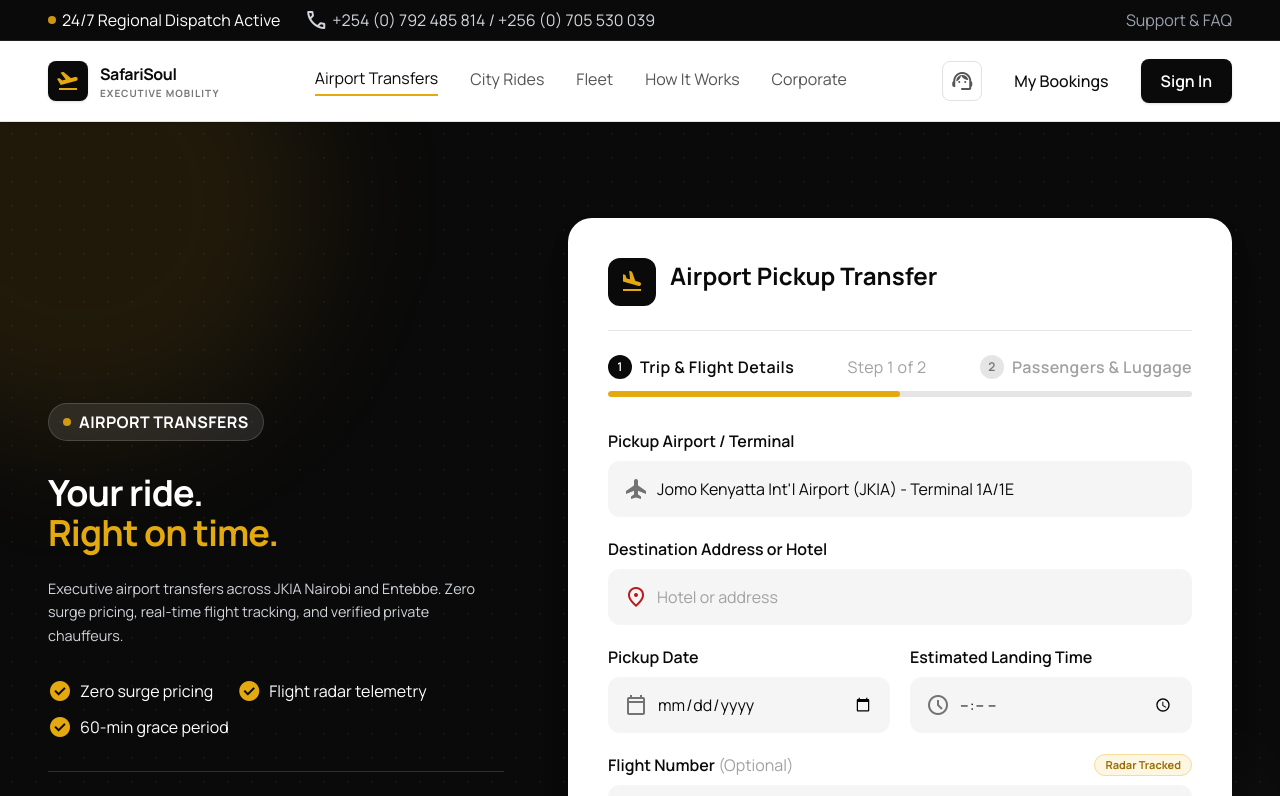
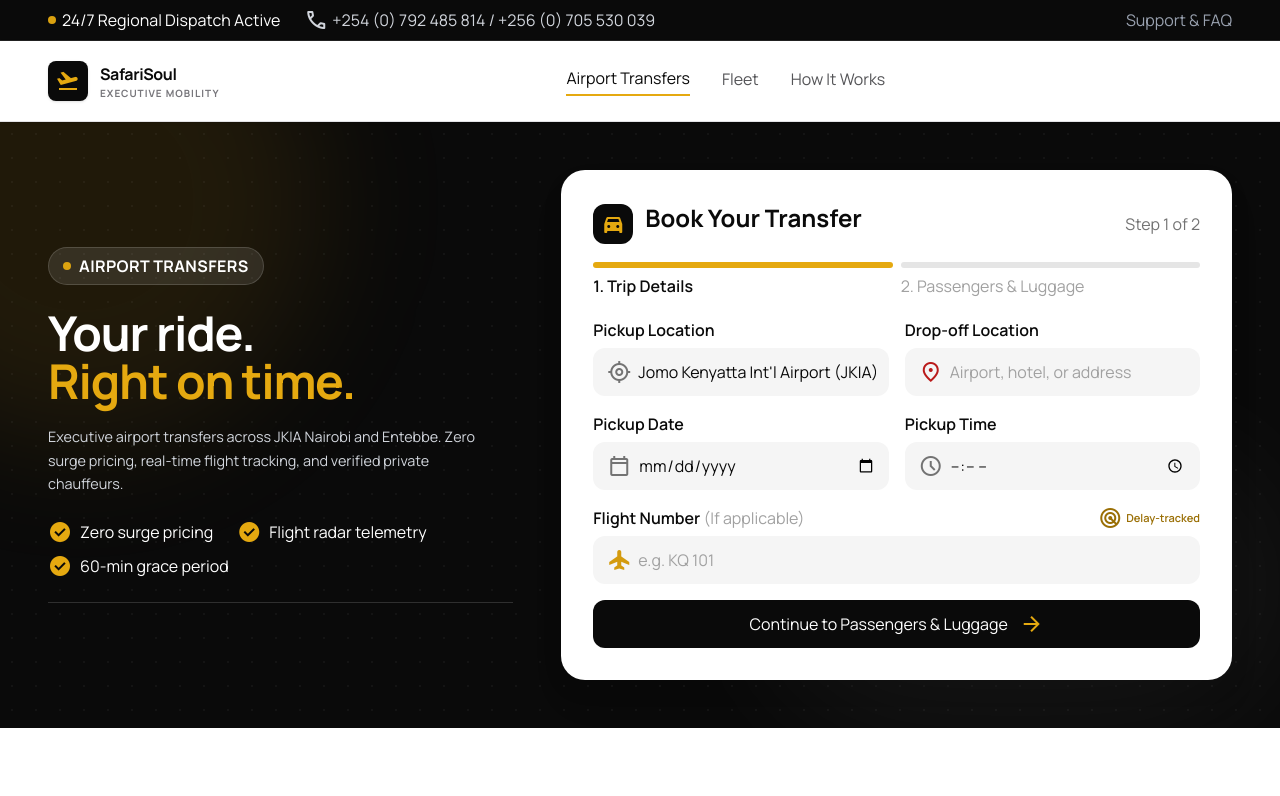
Before and after one commit to agwadan/safari-soul-transport, a Next.js app: page / in a window 1280 px wide. Shown: the top 796 px of the page. Built offline with nearby package versions, Linux system fonts and the light colour scheme.

Commit message:
Remove unused buttons and links on the top navbar

```diff
--- a/app/components/home/BookingWidget.tsx
+++ b/app/components/home/BookingWidget.tsx
@@ -17,15 +17,40 @@
   min: number;
   max: number;
 }[] = [
-  { key: "passengers", label: "Passengers", hint: "Adults & children", icon: "group", min: 1, max: 20 },
-  { key: "suitcases", label: "Checked suitcases", hint: "Large / standard", icon: "luggage", min: 0, max: 20 },
-  { key: "handbags", label: "Cabin bags", hint: "Small bags & carry-ons", icon: "work", min: 0, max: 20 },
+  {
+    key: "passengers",
+    label: "Passengers",
+    hint: "Adults & children",
+    icon: "group",
+    min: 1,
+    max: 20,
+  },
+  {
+    key: "suitcases",
+    label: "Checked suitcases",
+    hint: "Large / standard",
+    icon: "luggage",
+    min: 0,
+    max: 20,
+  },
+  {
+    key: "handbags",
+    label: "Cabin bags",
+    hint: "Carry-ons & small bags",
+    icon: "work",
+    min: 0,
+    max: 20,
+  },
 ];
 
+const steps = ["Trip Details", "Passengers & Luggage"];
+
 const field =
-  "w-full h-14 bg-neutral-100 border border-transparent rounded-xl font-body-md text-body-md text-[#0a0a0a] placeholder:text-neutral-400 focus:bg-white focus:border-[#0a0a0a] focus:ring-2 focus:ring-[#e5a910]/30 outline-none transition-all";
-const label = "block font-label-sm text-label-sm font-semibold text-[#0a0a0a] mb-2";
-const icon = "absolute left-4 top-1/2 -translate-y-1/2 material-symbols-outlined text-[20px]";
+  "w-full h-12 bg-neutral-100 border border-transparent rounded-xl font-body-md text-body-md text-[#0a0a0a] placeholder:text-neutral-400 focus:bg-white focus:border-[#0a0a0a] focus:ring-2 focus:ring-[#e5a910]/30 outline-none transition-all";
+const label =
+  "block font-label-sm text-label-sm font-semibold text-[#0a0a0a] mb-1.5";
+const icon =
+  "absolute left-3.5 top-1/2 -translate-y-1/2 material-symbols-outlined text-[20px]";
 
 const todayLocal = () => {
   const d = new Date();
@@ -41,11 +66,15 @@
   const [modalOpen, setModalOpen] = useState(false);
   const closeModal = useCallback(() => setModalOpen(false), []);
 
-  const set = (k: keyof TripDetails) => (e: React.ChangeEvent<HTMLInputElement>) =>
+  const set =
+    (k: keyof TripDetails) => (e: React.ChangeEvent<HTMLInputElement>) =>
       setTrip((t) => ({ ...t, [k]: e.target.value }));
 
   const adjust = (key: keyof Counts, delta: number, min: number, max: number) =>
-    setCounts((c) => ({ ...c, [key]: Math.min(max, Math.max(min, c[key] + delta)) }));
+    setCounts((c) => ({
+      ...c,
+      [key]: Math.min(max, Math.max(min, c[key] + delta)),
+    }));
 
   function next(e: React.FormEvent<HTMLFormElement>) {
     e.preventDefault();
@@ -53,112 +82,168 @@
     (["pickup", "destination", "date", "time"] as const).forEach((k) => {
       if (!trip[k].trim()) found[k] = "Required";
     });
-    if (trip.date && trip.date < todayLocal()) found.date = "Date is in the past";
+    if (trip.date && trip.date < todayLocal())
+      found.date = "Date is in the past";
     setErrors(found);
     if (Object.keys(found).length === 0) setStep(2);
   }
 
   const err = (k: string) =>
-    errors[k] ? <p className="mt-1 text-xs text-[#ba1a1a]">{errors[k]}</p> : null;
+    errors[k] ? (
+      <p className="mt-1 text-xs text-[#ba1a1a]">{errors[k]}</p>
+    ) : null;
 
   return (
-    <div className="bg-white rounded-3xl custom-shadow-lvl3 p-6 sm:p-10">
-      {/* Title */}
-      <div className="flex items-center gap-3.5 pb-6 mb-6 border-b border-neutral-200">
-        <div className="w-12 h-12 rounded-xl bg-[#0a0a0a] text-[#e5a910] flex items-center justify-center">
-          <span className="material-symbols-outlined text-[24px]" style={{ fontVariationSettings: "'FILL' 1" }}>
-            flight_land
+    <div className="bg-white rounded-3xl custom-shadow-lvl3 p-5 sm:p-6 lg:p-8">
+      {/* Title + step indicator in one compact header */}
+      <div className="flex items-center justify-between gap-3 mb-4">
+        <div className="flex items-center gap-3 min-w-0">
+          <div className="w-10 h-10 shrink-0 rounded-xl bg-[#0a0a0a] text-[#e5a910] flex items-center justify-center">
+            <span
+              className="material-symbols-outlined text-[22px]"
+              style={{ fontVariationSettings: "'FILL' 1" }}
+            >
+              directions_car
             </span>
           </div>
-        <h2 className="font-headline-sm text-headline-sm font-bold text-[#0a0a0a]">
-          Airport Pickup Transfer
+          <h2 className="font-headline-sm text-headline-sm font-bold text-[#0a0a0a] truncate">
+            Book Your Transfer
           </h2>
         </div>
-
-      {/* Progress */}
-      <div className="mb-8" aria-label={`Step ${step} of 2`}>
-        <div className="flex items-center justify-between font-label-sm text-label-sm tracking-wide">
-          <span className={`flex items-center gap-2 font-semibold ${step === 1 ? "text-[#0a0a0a]" : "text-neutral-400"}`}>
-            <span className={`w-6 h-6 rounded-full flex items-center justify-center text-xs ${step === 1 ? "bg-[#0a0a0a] text-white" : "bg-neutral-200 text-neutral-500"}`}>
-              {step === 2 ? "✓" : "1"}
-            </span>
-            <span className="hidden sm:inline">Trip &amp; Flight Details</span>
-            <span className="sm:hidden">Trip</span>
-          </span>
-          <span className="text-neutral-400">Step {step} of 2</span>
-          <span className={`flex items-center gap-2 font-semibold ${step === 2 ? "text-[#0a0a0a]" : "text-neutral-400"}`}>
-            <span className={`w-6 h-6 rounded-full flex items-center justify-center text-xs ${step === 2 ? "bg-[#0a0a0a] text-white" : "bg-neutral-200 text-neutral-500"}`}>
-              2
-            </span>
-            <span className="hidden sm:inline">Passengers &amp; Luggage</span>
-            <span className="sm:hidden">Luggage</span>
+        <span className="shrink-0 font-label-sm text-label-sm text-neutral-500">
+          Step {step} of 2
         </span>
       </div>
-        <div className="mt-3 h-1.5 rounded-full bg-neutral-200 overflow-hidden">
+
+      <ol
+        className="grid grid-cols-2 gap-2 mb-5"
+        aria-label={`Step ${step} of 2`}
+      >
+        {steps.map((name, i) => {
+          const n = i + 1;
+          const reached = step >= n;
+          return (
+            <li key={name}>
               <div
-            className="h-full rounded-full bg-[#e5a910] transition-all duration-300"
-            style={{ width: step === 1 ? "50%" : "100%" }}
+                className={`h-1.5 rounded-full transition-colors duration-300 ${reached ? "bg-[#e5a910]" : "bg-neutral-200"}`}
               />
+              <span
+                className={`mt-1.5 block font-label-sm text-label-sm ${step === n ? "font-semibold text-[#0a0a0a]" : "text-neutral-400"}`}
+              >
+                {n}. {name}
+              </span>
+            </li>
+          );
+        })}
+      </ol>
+
+      {step === 1 ? (
+        <form onSubmit={next} noValidate className="space-y-4">
+          <div className="grid grid-cols-1 md:grid-cols-2 gap-4">
+            <div>
+              <label htmlFor="pickup" className={label}>
+                Pickup Location
+              </label>
+              <div className="relative">
+                <span className={`${icon} text-neutral-500`}>
+                  my_location
+                </span>
+                <input
+                  id="pickup"
+                  className={`${field} pl-11 pr-3`}
+                  placeholder="Airport, hotel, or address"
+                  value={trip.pickup}
+                  onChange={set("pickup")}
+                />
+              </div>
+              {err("pickup")}
+            </div>
+            <div>
+              <label htmlFor="destination" className={label}>
+                Drop-off Location
+              </label>
+              <div className="relative">
+                <span className={`${icon} text-[#ba1a1a]`}>location_on</span>
+                <input
+                  id="destination"
+                  className={`${field} pl-11 pr-3`}
+                  placeholder="Airport, hotel, or address"
+                  value={trip.destination}
+                  onChange={set("destination")}
+                />
+              </div>
+              {err("destination")}
             </div>
           </div>
 
-      {step === 1 ? (
-        <form onSubmit={next} noValidate className="space-y-5">
+          <div className="grid grid-cols-1 sm:grid-cols-2 gap-4">
             <div>
-            <label htmlFor="pickup" className={label}>Pickup Airport / Terminal</label>
+              <label htmlFor="date" className={label}>
+                Pickup Date
+              </label>
               <div className="relative">
-              <span className={`${icon} text-neutral-500`}>local_airport</span>
-              <input id="pickup" className={`${field} pl-12 pr-4`} value={trip.pickup} onChange={set("pickup")} />
-            </div>
-            {err("pickup")}
-          </div>
-
-          <div>
-            <label htmlFor="destination" className={label}>Destination Address or Hotel</label>
-            <div className="relative">
-              <span className={`${icon} text-[#ba1a1a]`}>location_on</span>
-              <input id="destination" className={`${field} pl-12 pr-4`} placeholder="Hotel or address" value={trip.destination} onChange={set("destination")} />
-            </div>
-            {err("destination")}
-          </div>
-
-          <div className="grid grid-cols-1 sm:grid-cols-2 gap-5">
-            <div>
-              <label htmlFor="date" className={label}>Pickup Date</label>
-              <div className="relative">
-                <span className={`${icon} text-neutral-500`}>calendar_today</span>
-                <input id="date" type="date" className={`${field} pl-12 pr-4`} value={trip.date} onChange={set("date")} />
+                <span className={`${icon} text-neutral-500`}>
+                  calendar_today
+                </span>
+                <input
+                  id="date"
+                  type="date"
+                  className={`${field} pl-11 pr-3`}
+                  value={trip.date}
+                  onChange={set("date")}
+                />
               </div>
               {err("date")}
             </div>
             <div>
-              <label htmlFor="time" className={label}>Estimated Landing Time</label>
+              <label htmlFor="time" className={label}>
+                Pickup Time
+              </label>
               <div className="relative">
                 <span className={`${icon} text-neutral-500`}>schedule</span>
-                <input id="time" type="time" className={`${field} pl-12 pr-4`} value={trip.time} onChange={set("time")} />
+                <input
+                  id="time"
+                  type="time"
+                  className={`${field} pl-11 pr-3`}
+                  value={trip.time}
+                  onChange={set("time")}
+                />
               </div>
               {err("time")}
             </div>
           </div>
 
           <div>
-            <div className="flex items-center justify-between mb-2">
-              <label htmlFor="flight" className="font-label-sm text-label-sm font-semibold text-[#0a0a0a]">
-                Flight Number <span className="font-normal text-neutral-400">(Optional)</span>
+            <div className="flex items-center justify-between mb-1.5">
+              <label
+                htmlFor="flight"
+                className="font-label-sm text-label-sm font-semibold text-[#0a0a0a]"
+              >
+                Flight Number{" "}
+                <span className="font-normal text-neutral-400">(If applicable)</span>
               </label>
-              <span className="bg-[#FDF6E2] text-[#9a6f05] text-[11px] font-bold px-2.5 py-0.5 rounded-full border border-[#f5de99]">
-                Radar Tracked
+              <span className="flex items-center gap-1 text-[11px] font-semibold text-[#9a6f05]">
+                <span className="material-symbols-outlined text-[14px]">
+                  radar
+                </span>
+                Delay-tracked
               </span>
             </div>
             <div className="relative">
               <span className={`${icon} text-[#d49b0e]`}>flight</span>
-              <input id="flight" className={`${field} pl-12 pr-4`} placeholder="e.g. KQ 101" value={trip.flight} onChange={set("flight")} />
+              <input
+                id="flight"
+                className={`${field} pl-11 pr-3`}
+                placeholder="e.g. KQ 101"
+                value={trip.flight}
+                onChange={set("flight")}
+              />
             </div>
           </div>
 
           <button
             type="submit"
-            className="group w-full h-14 bg-[#0a0a0a] hover:bg-[#1f1f1f] text-white rounded-xl font-headline-sm text-headline-sm flex items-center justify-center gap-3 transition-all active:scale-[0.99]"
+            className="group w-full h-12 bg-[#0a0a0a] hover:bg-[#1f1f1f] text-white rounded-xl font-headline-sm text-headline-sm flex items-center justify-center gap-3 transition-all active:scale-[0.99]"
           >
             Continue to Passengers &amp; Luggage
             <span className="material-symbols-outlined text-[20px] text-[#e5a910] transition-transform group-hover:translate-x-1">
@@ -167,52 +252,68 @@
           </button>
         </form>
       ) : (
-        <div className="space-y-2">
+        <div>
+          <div className="grid grid-cols-1 md:grid-cols-3 gap-3">
             {counters.map((c) => (
-            <div key={c.key} className="flex items-center justify-between py-4 border-b border-neutral-200">
-              <div className="flex items-center gap-3.5">
-                <span className="material-symbols-outlined text-[22px] text-neutral-500">{c.icon}</span>
+              <div
+                key={c.key}
+                className="flex md:flex-col items-center justify-between md:justify-center gap-3 md:gap-4 rounded-2xl border border-neutral-200 p-4 md:py-5"
+              >
+                <div className="flex md:flex-col items-center gap-3 md:gap-1 md:text-center">
+                  <span className="material-symbols-outlined text-[22px] text-neutral-500">
+                    {c.icon}
+                  </span>
                   <div>
-                  <div className="font-body-md text-body-md font-semibold text-[#0a0a0a]">{c.label}</div>
-                  <div className="font-label-sm text-label-sm text-neutral-500">{c.hint}</div>
+                    <div className="font-body-md text-body-md font-semibold text-[#0a0a0a]">
+                      {c.label}
+                    </div>
+                    <div className="font-label-sm text-label-sm text-neutral-500">
+                      {c.hint}
                     </div>
                   </div>
-              <div className="flex items-center gap-4">
+                </div>
+                <div className="flex items-center gap-3">
                   <button
                     type="button"
                     aria-label={`Fewer ${c.label}`}
                     disabled={counts[c.key] <= c.min}
                     onClick={() => adjust(c.key, -1, c.min, c.max)}
-                  className="w-11 h-11 rounded-full border border-neutral-300 text-xl hover:border-[#0a0a0a] disabled:opacity-30 disabled:cursor-not-allowed transition-colors"
+                    className="w-10 h-10 rounded-full border border-neutral-300 text-xl hover:border-[#0a0a0a] disabled:opacity-30 disabled:cursor-not-allowed transition-colors"
                   >
                     −
                   </button>
-                <span className="w-6 text-center text-lg font-semibold tabular-nums">{counts[c.key]}</span>
+                  <span
+                    className="w-6 text-center text-lg font-semibold tabular-nums"
+                    aria-live="polite"
+                  >
+                    {counts[c.key]}
+                  </span>
                   <button
                     type="button"
                     aria-label={`More ${c.label}`}
                     disabled={counts[c.key] >= c.max}
                     onClick={() => adjust(c.key, 1, c.min, c.max)}
-                  className="w-11 h-11 rounded-full border border-neutral-300 text-xl hover:border-[#0a0a0a] disabled:opacity-30 disabled:cursor-not-allowed transition-colors"
+                    className="w-10 h-10 rounded-full border border-neutral-300 text-xl hover:border-[#0a0a0a] disabled:opacity-30 disabled:cursor-not-allowed transition-colors"
                   >
                     +
                   </button>
                 </div>
               </div>
             ))}
+          </div>
 
-          <div className="flex items-center gap-4 pt-6">
+          <div className="flex items-center gap-4 pt-5">
             <button
               type="button"
               onClick={() => setStep(1)}
-              className="h-14 px-2 text-neutral-500 hover:text-[#0a0a0a] underline underline-offset-4 transition-colors"
+              className="h-12 px-2 text-neutral-500 hover:text-[#0a0a0a] underline underline-offset-4 transition-colors"
             >
               ← Back
             </button>
             <button
               type="button"
               onClick={() => setModalOpen(true)}
-              className="group flex-1 h-14 bg-[#0a0a0a] hover:bg-[#1f1f1f] text-white rounded-xl font-headline-sm text-headline-sm flex items-center justify-center gap-3 transition-all active:scale-[0.99]"
+              className="group flex-1 h-12 bg-[#0a0a0a] hover:bg-[#1f1f1f] text-white rounded-xl font-headline-sm text-headline-sm flex items-center justify-center gap-3 transition-all active:scale-[0.99]"
             >
               Find Available Vehicles
               <span className="material-symbols-outlined text-[20px] text-[#e5a910] transition-transform group-hover:translate-x-1">
--- a/app/components/home/Hero.tsx
+++ b/app/components/home/Hero.tsx
@@ -4,7 +4,8 @@
 
 export default function Hero() {
   return (
-    <section className="relative bg-[#0a0a0a] py-16 lg:py-24 overflow-hidden">
+    // Spacing steps down on short laptop screens (under 900px tall) and opens up on tall monitors
+    <section className="relative bg-[#0a0a0a] py-8 sm:py-10 lg:py-12 lg:[@media(min-height:900px)]:py-20 overflow-hidden">
       {/* Soft amber glow, no photo */}
       <div className="absolute inset-0 pointer-events-none">
         <div className="absolute -top-40 -left-40 w-[480px] h-[480px] rounded-full bg-[#e5a910]/10 blur-3xl" />
@@ -12,30 +13,35 @@
         <div className="absolute inset-0 opacity-[0.04] bg-[radial-gradient(#ffffff_1px,transparent_1px)] [background-size:24px_24px]" />
       </div>
 
-      <div className="relative max-w-7xl mx-auto px-margin">
-        <div className="grid grid-cols-1 lg:grid-cols-12 gap-12 lg:gap-16 items-center">
-          {/* Left */}
-          <div className="lg:col-span-5">
-            <span className="inline-flex items-center gap-2 px-3.5 py-1.5 rounded-full bg-white/10 border border-white/15 mb-8">
+      <div className="relative max-w-7xl mx-auto px-4 sm:px-margin">
+        <div className="grid grid-cols-1 lg:grid-cols-12 gap-8 lg:gap-12 lg:items-center">
+          {/* Booking widget: first on mobile, right column on desktop */}
+          <div className="order-1 lg:order-2 lg:col-span-7">
+            <BookingWidget />
+          </div>
+
+          {/* Copy: below the widget on mobile, left column on desktop */}
+          <div className="order-2 lg:order-1 lg:col-span-5">
+            <span className="inline-flex items-center gap-2 px-3.5 py-1.5 rounded-full bg-white/10 border border-white/15 mb-5 lg:mb-6">
               <span className="w-2 h-2 rounded-full bg-[#e5a910] animate-pulse" />
               <span className="font-label-sm text-label-sm text-white font-bold tracking-wide">
                 AIRPORT TRANSFERS
               </span>
             </span>
 
-            <h1 className="font-display-hero text-display-hero font-bold text-white tracking-tight mb-6">
+            <h1 className="font-display-hero text-4xl sm:text-5xl xl:text-display-hero font-bold text-white tracking-tight mb-4 lg:mb-5">
               Your ride.
               <br />
               <span className="text-[#e5a910]">Right on time.</span>
             </h1>
 
-            <p className="font-body-lg text-body-lg text-gray-300 mb-8 max-w-md leading-relaxed">
+            <p className="font-body-lg text-body-lg text-gray-300 mb-5 lg:mb-6 max-w-md leading-relaxed">
               Executive airport transfers across JKIA Nairobi and Entebbe. Zero
               surge pricing, real-time flight tracking, and verified private
               chauffeurs.
             </p>
 
-            <ul className="flex flex-wrap gap-x-6 gap-y-3 pb-8 border-b border-white/15">
+            <ul className="flex flex-wrap gap-x-6 gap-y-2.5 lg:pb-6 lg:border-b lg:border-white/15">
               {points.map((p) => (
                 <li key={p} className="flex items-center gap-2 font-label-md text-label-md text-white">
                   <span
@@ -49,11 +55,6 @@
               ))}
             </ul>
           </div>
-
-          {/* Right */}
-          <div className="lg:col-span-7">
-            <BookingWidget />
-          </div>
         </div>
       </div>
     </section>
--- a/app/components/layout/Header.tsx
+++ b/app/components/layout/Header.tsx
@@ -30,12 +30,12 @@
             Airport Transfers
             <span className="absolute -bottom-[2px] left-0 right-0 h-[2px] bg-[#e5a910]"></span>
           </Link>
-          <Link
+         {/*  <Link
             className="text-[#555558] font-label-lg text-label-lg transition-colors hover:text-[#0a0a0a] hover:border-b-2 hover:border-[#0a0a0a] pb-1 transition-all duration-150 ease-in-out cursor-pointer"
             href="#city-rides"
           >
             City Rides
-          </Link>
+          </Link> */}
           <Link
             className="text-[#555558] font-label-lg text-label-lg transition-colors hover:text-[#0a0a0a] hover:border-b-2 hover:border-[#0a0a0a] pb-1 transition-all duration-150 ease-in-out cursor-pointer"
             href="#fleet"
@@ -48,28 +48,28 @@
           >
             How It Works
           </Link>
-          <Link
+         {/*  <Link
             className="text-[#555558] font-label-lg text-label-lg transition-colors hover:text-[#0a0a0a] hover:border-b-2 hover:border-[#0a0a0a] pb-1 transition-all duration-150 ease-in-out cursor-pointer"
             href="#corporate"
           >
             Corporate
-          </Link>
+          </Link> */}
         </nav>
         <div className="flex items-center space-x-4">
-          <button
+          {/* <button
             className="hidden lg:flex items-center justify-center w-10 h-10 rounded-lg border border-border-hairline text-[#555558] hover:text-[#0a0a0a] hover:bg-surface-cool-subtle transition-colors"
             title="24/7 Concierge Support"
           >
             <span className="material-symbols-outlined text-[20px]">
               support_agent
             </span>
-          </button>
-          <button className="hidden sm:inline-flex items-center text-[#0a0a0a] font-label-lg text-label-lg px-4 py-2 hover:bg-surface-cool-subtle rounded-lg transition-colors font-medium">
+          </button> */}
+        {/*   <button className="hidden sm:inline-flex items-center text-[#0a0a0a] font-label-lg text-label-lg px-4 py-2 hover:bg-surface-cool-subtle rounded-lg transition-colors font-medium">
             My Bookings
-          </button>
-          <button className="bg-[#0a0a0a] text-white hover:bg-[#1f1f1f] font-label-lg text-label-lg px-5 py-2.5 rounded-lg font-semibold transition-all shadow-sm hover:shadow active:scale-[0.98]">
+          </button> */}
+       {/*    <button className="bg-[#0a0a0a] text-white hover:bg-[#1f1f1f] font-label-lg text-label-lg px-5 py-2.5 rounded-lg font-semibold transition-all shadow-sm hover:shadow active:scale-[0.98]">
             Sign In
-          </button>
+          </button> */}
         </div>
       </div>
     </header>
```
Lines whose indentation alone changed are shown as unchanged.
